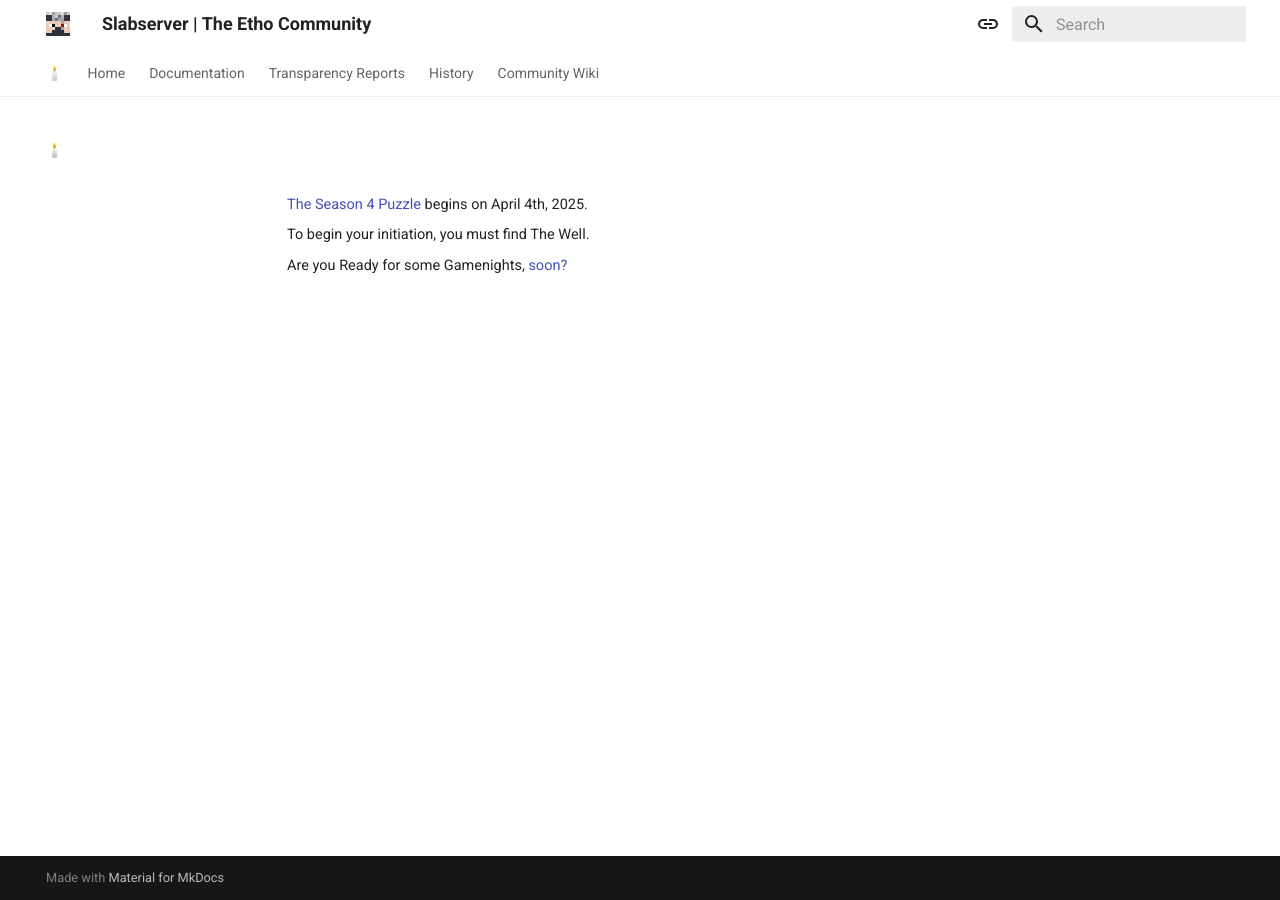
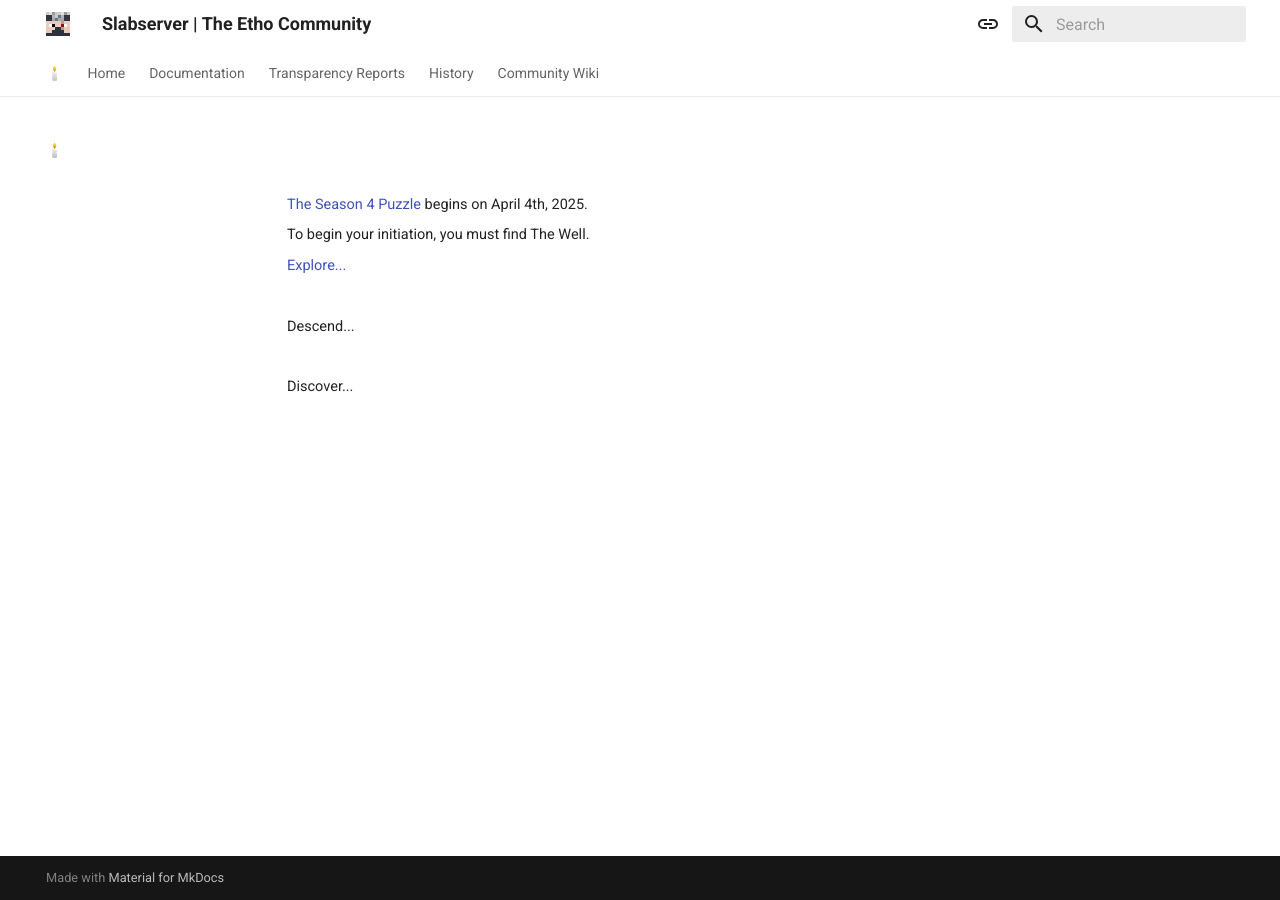
Before and after one commit to Slabserver/slabserver.github.io, an MkDocs documentation site: the page built from docs/initiation/index.md, in a window 1280 px wide. Built offline with MkDocs 1.6.1 and Material for MkDocs 9.7.7, drawn with Linux system fonts in a browser that asks for light colours.

Commit message:
explore... (#9)

```diff
--- a/docs/initiation/index.md
+++ b/docs/initiation/index.md
@@ -4,7 +4,18 @@
 
 To begin your initiation, you must find The Well.
 
-Are you Ready for some Gamenights, [soon?](https://tanggle.io/profile/s4arg16032025)
+[Explore...](https://dl.slabserver.org/explore.zip)
+
+<br>
+
+Descend...
+
+<br>
+
+Discover...
+
+<br>
+
 
 [seecret]: <> (Well well well?)
 [seecret]: <> (Aren't you a wise candidate?)
```
